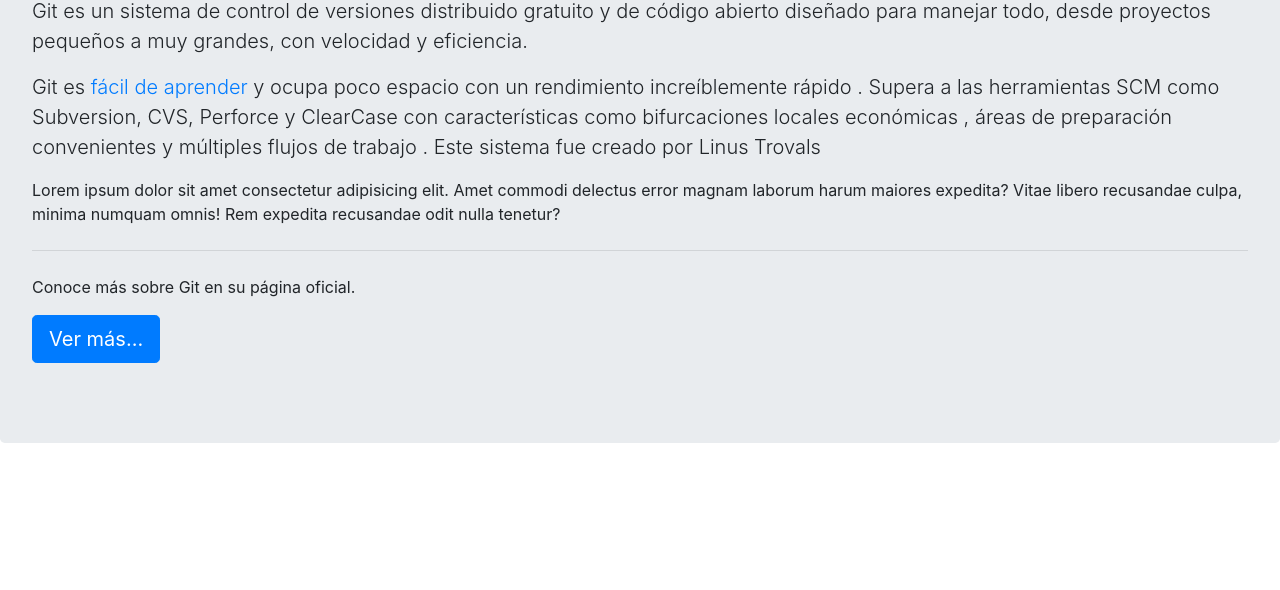
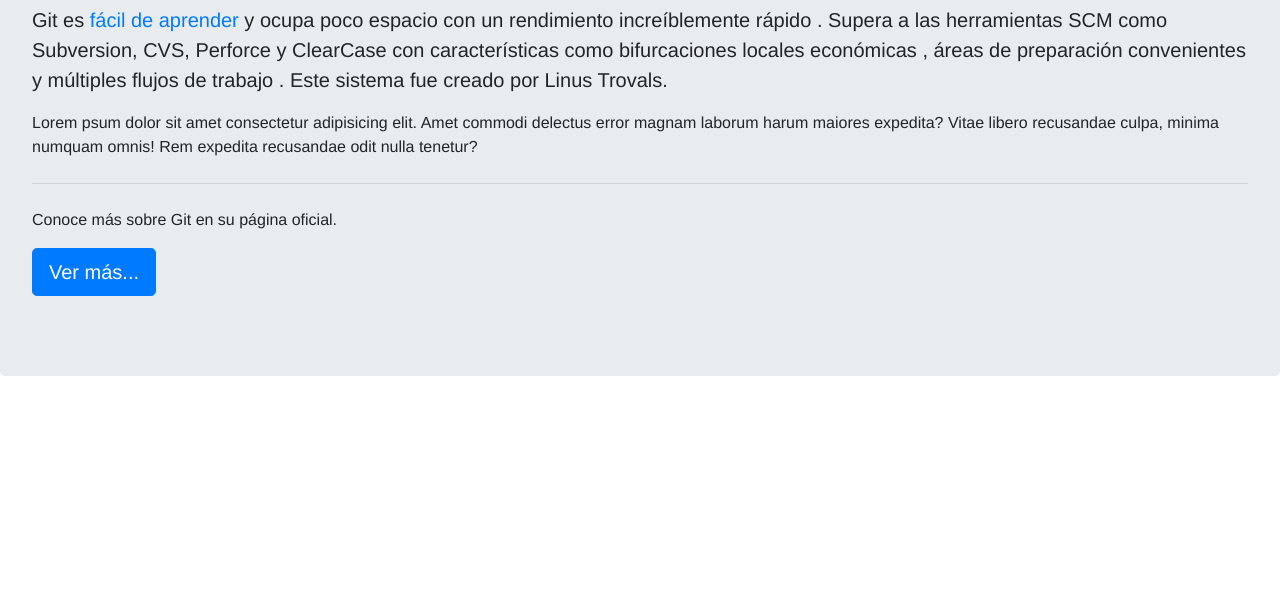
Before and after one commit to facusanchezok/proyectosrolling, a plain HTML site: page index.html in a window 1280 px wide. Shown: the part 210-800 px from the top of the page. Drawn offline with nearby package versions, Linux system fonts and the light colour scheme.

Commit message:
agregando estilo.css

```diff
--- /dev/null
+++ b/estilo.css
@@ -0,0 +1,3 @@
+body{
+    font-family: Helvetica, Arial, sans-serif
+}
--- a/index.html
+++ b/index.html
@@ -13,7 +13,7 @@
       integrity="sha384-Gn5384xqQ1aoWXA+058RXPxPg6fy4IWvTNh0E263XmFcJlSAwiGgFAW/dAiS6JXm"
       crossorigin="anonymous"
     />
-    <link rel="stylesheet" href="estilos.css" />
+    <link rel="stylesheet" href="estilo.css" />
 
     <title>Git sistema de versiones</title>
   </head>
@@ -35,10 +35,10 @@
           herramientas SCM como Subversion, CVS, Perforce y ClearCase con
           características como bifurcaciones locales económicas , áreas de
           preparación convenientes y múltiples flujos de trabajo . Este sistema
-          fue creado por Linus Trovals
+          fue creado por Linus Trovals.
         </p>
         <p>
-          Lorem ipsum dolor sit amet consectetur adipisicing elit. Amet commodi delectus error magnam laborum harum maiores expedita? Vitae libero recusandae culpa, minima numquam omnis! Rem expedita recusandae odit nulla tenetur?
+          Lorem psum dolor sit amet consectetur adipisicing elit. Amet commodi delectus error magnam laborum harum maiores expedita? Vitae libero recusandae culpa, minima numquam omnis! Rem expedita recusandae odit nulla tenetur?
         </p>
         <hr class="my-4" />
         <p>Conoce más sobre Git en su página oficial.</p>
```
